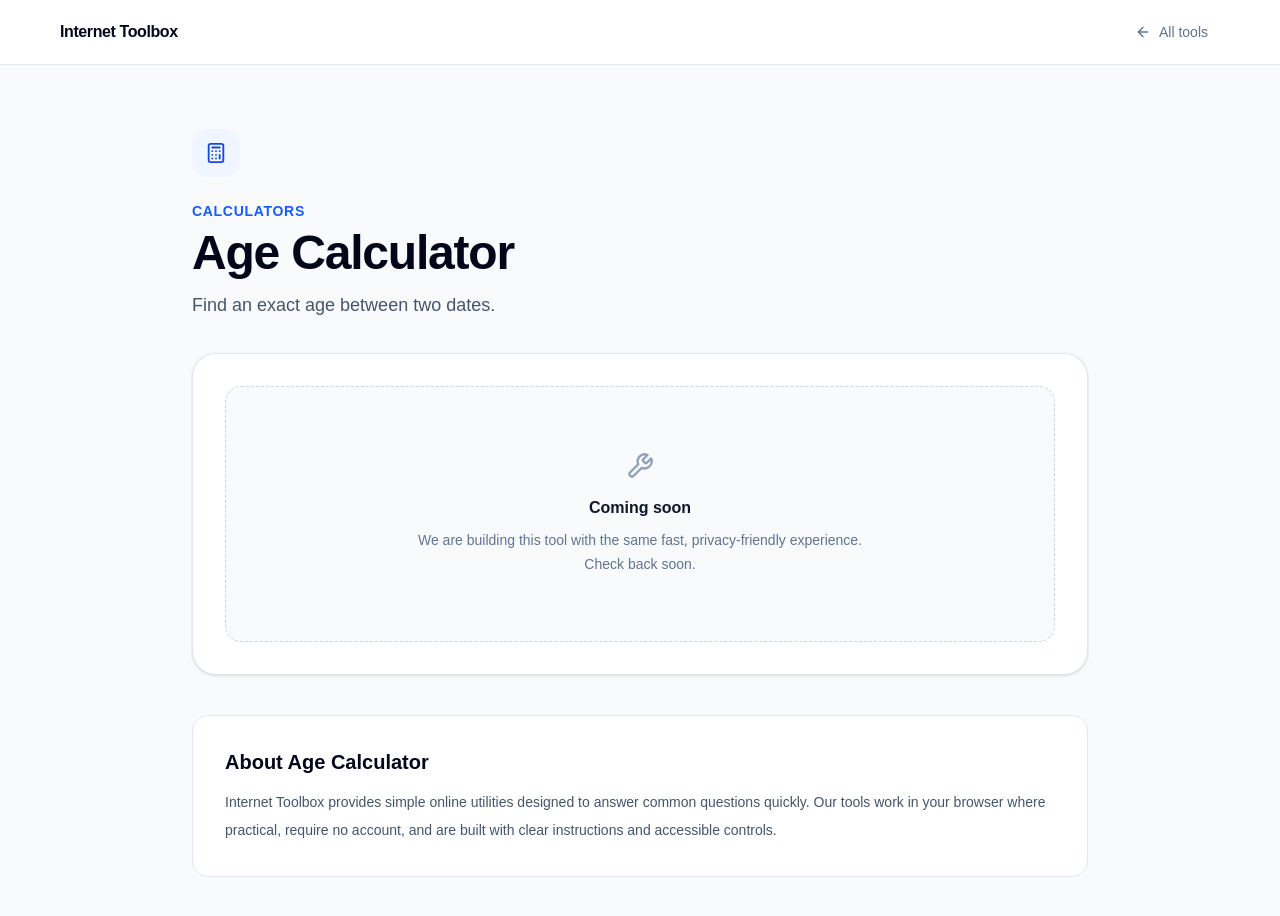
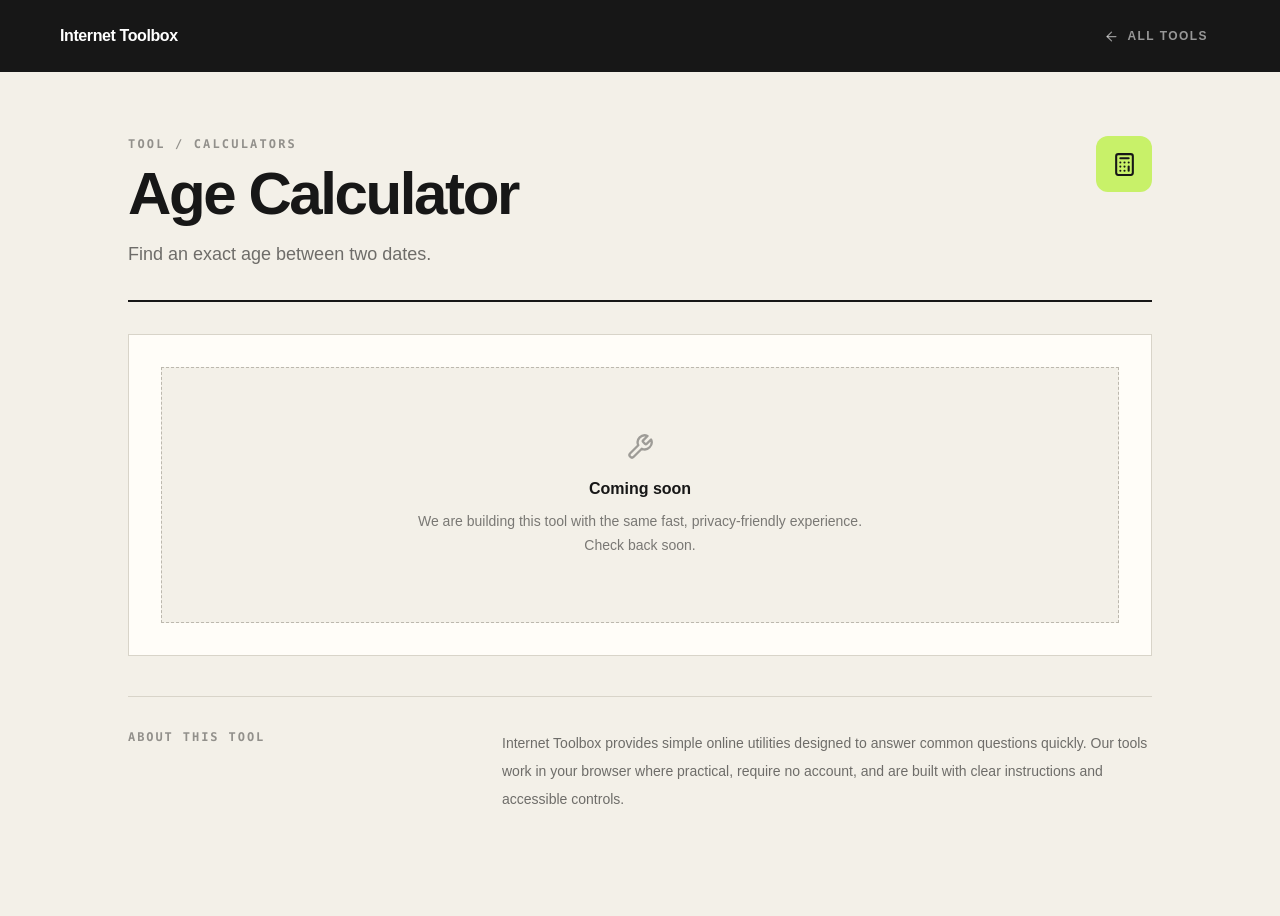
Before and after one commit to factoalbum/internet-toolbox, a Next.js app: page /tools/age-calculator in a window 1280 px wide. Shown: the top 916 px of the page. After the commit the page ends 877 px from the top, so only its background shows below. Built offline with nearby package versions, Linux system fonts and the light colour scheme; no server answers.

Commit message:
Redesign tool page visual structure

```diff
--- a/app/tools/[slug]/page.tsx
+++ b/app/tools/[slug]/page.tsx
@@ -12,10 +12,7 @@ export function generateMetadata({ params }: { params: Promise<{ slug: string }>
   return params.then(({ slug }) => {
     const tool = tools.find((item) => item.slug === slug);
     if (!tool) return {};
-    return {
-      title: tool.name,
-      description: `${tool.description} Free, fast and easy to use.`,
-    };
+    return { title: tool.name, description: `${tool.description} Free, fast and easy to use.` };
   });
 }
 
@@ -26,38 +23,36 @@ export default async function ToolPage({ params }: { params: Promise<{ slug: str
   const Icon = tool.icon;
 
   return (
-    <main className="min-h-screen bg-slate-50">
-      <header className="border-b border-slate-200 bg-white">
-        <div className="container flex h-16 items-center justify-between">
-          <Link href="/" className="font-semibold tracking-tight text-slate-950">Internet Toolbox</Link>
-          <Link href="/" className="flex min-h-11 items-center gap-2 rounded-xl px-3 text-sm text-slate-500 transition hover:bg-slate-100 hover:text-slate-950">
-            <ArrowLeft size={16} /> All tools
-          </Link>
+    <main className="min-h-screen bg-[#f3f0e8] text-[#171717]">
+      <header className="bg-[#171717] text-white">
+        <div className="container flex h-[72px] items-center justify-between">
+          <Link href="/" className="font-bold tracking-tight">Internet Toolbox</Link>
+          <Link href="/" className="flex min-h-11 items-center gap-2 rounded-lg px-3 text-xs font-bold uppercase tracking-[0.12em] text-white/55 transition hover:bg-white/10 hover:text-white"><ArrowLeft size={15} /> All tools</Link>
         </div>
       </header>
 
       <section className="container py-12 md:py-16">
-        <div className="mx-auto max-w-4xl">
-          <div className="flex size-12 items-center justify-center rounded-2xl bg-blue-50 text-blue-700" aria-hidden="true"><Icon size={22} /></div>
-          <p className="mt-6 text-sm font-semibold uppercase tracking-wider text-blue-600">{tool.category}</p>
-          <h1 className="mt-2 text-4xl font-bold tracking-tight text-slate-950 md:text-5xl">{tool.name}</h1>
-          <p className="mt-3 max-w-3xl text-lg leading-8 text-slate-600">{tool.description}</p>
+        <div className="mx-auto max-w-5xl">
+          <div className="flex items-start justify-between gap-8 border-b-2 border-[#171717] pb-8">
+            <div><p className="font-mono text-xs font-bold uppercase tracking-[0.18em] text-black/40">Tool / {tool.category}</p><h1 className="mt-3 text-4xl font-black tracking-[-0.04em] md:text-6xl">{tool.name}</h1><p className="mt-4 max-w-2xl text-base leading-7 text-black/55 md:text-lg">{tool.description}</p></div>
+            <div className="hidden size-14 shrink-0 items-center justify-center rounded-xl bg-[#c8f169] md:flex" aria-hidden="true"><Icon size={25} /></div>
+          </div>
 
           <div className="mt-8">
             {slug === "percentage-calculator" ? <PercentageCalculator /> : (
-              <div className="rounded-3xl border border-slate-200 bg-white p-6 shadow-sm md:p-8">
-                <div className="flex min-h-64 flex-col items-center justify-center rounded-2xl border border-dashed border-slate-300 bg-slate-50 px-6 text-center">
-                  <Wrench className="text-slate-400" size={28} aria-hidden="true" />
-                  <h2 className="mt-4 font-semibold text-slate-900">Coming soon</h2>
-                  <p className="mt-2 max-w-md text-sm leading-6 text-slate-500">We are building this tool with the same fast, privacy-friendly experience. Check back soon.</p>
+              <div className="border border-[#d8d4c9] bg-[#fffdf8] p-6 md:p-8">
+                <div className="flex min-h-64 flex-col items-center justify-center border border-dashed border-[#bcb8ae] bg-[#f3f0e8] px-6 text-center">
+                  <Wrench className="text-black/35" size={28} aria-hidden="true" />
+                  <h2 className="mt-4 font-bold">Coming soon</h2>
+                  <p className="mt-2 max-w-md text-sm leading-6 text-black/50">We are building this tool with the same fast, privacy-friendly experience. Check back soon.</p>
                 </div>
               </div>
             )}
           </div>
 
-          <article className="mt-10 rounded-2xl border border-slate-200 bg-white p-6 md:p-8">
-            <h2 className="text-xl font-semibold text-slate-950">About {tool.name}</h2>
-            <p className="mt-3 text-sm leading-7 text-slate-600">Internet Toolbox provides simple online utilities designed to answer common questions quickly. Our tools work in your browser where practical, require no account, and are built with clear instructions and accessible controls.</p>
+          <article className="mt-10 grid gap-6 border-t border-[#d8d4c9] pt-8 md:grid-cols-[.35fr_.65fr]">
+            <h2 className="font-mono text-xs font-bold uppercase tracking-[0.16em] text-black/40">About this tool</h2>
+            <p className="text-sm leading-7 text-black/55">Internet Toolbox provides simple online utilities designed to answer common questions quickly. Our tools work in your browser where practical, require no account, and are built with clear instructions and accessible controls.</p>
           </article>
         </div>
       </section>
```
